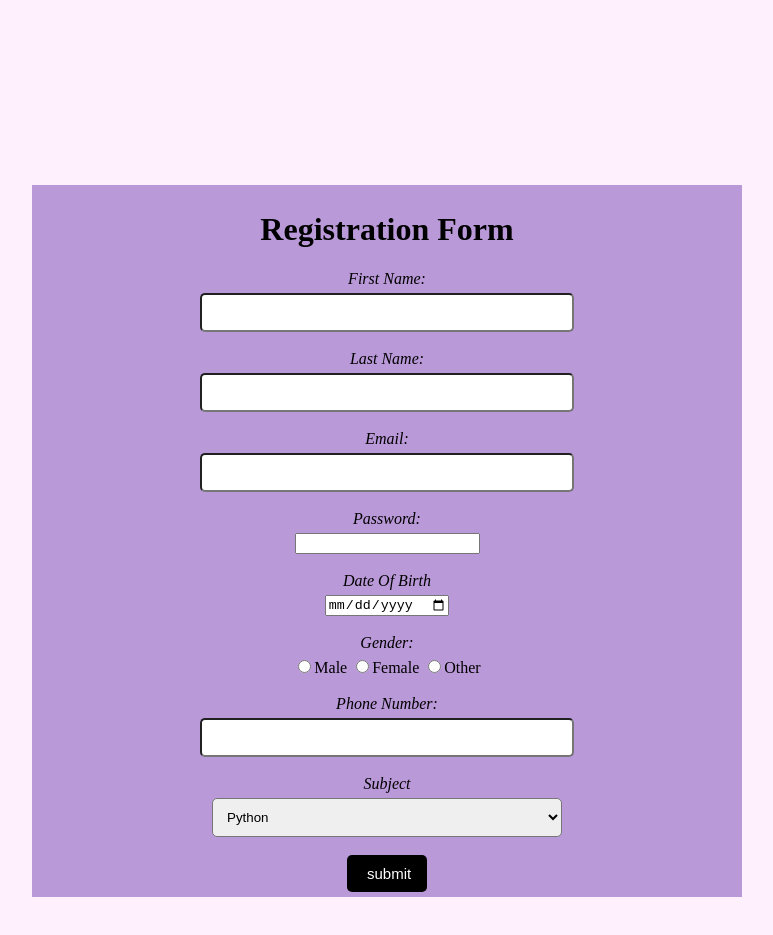
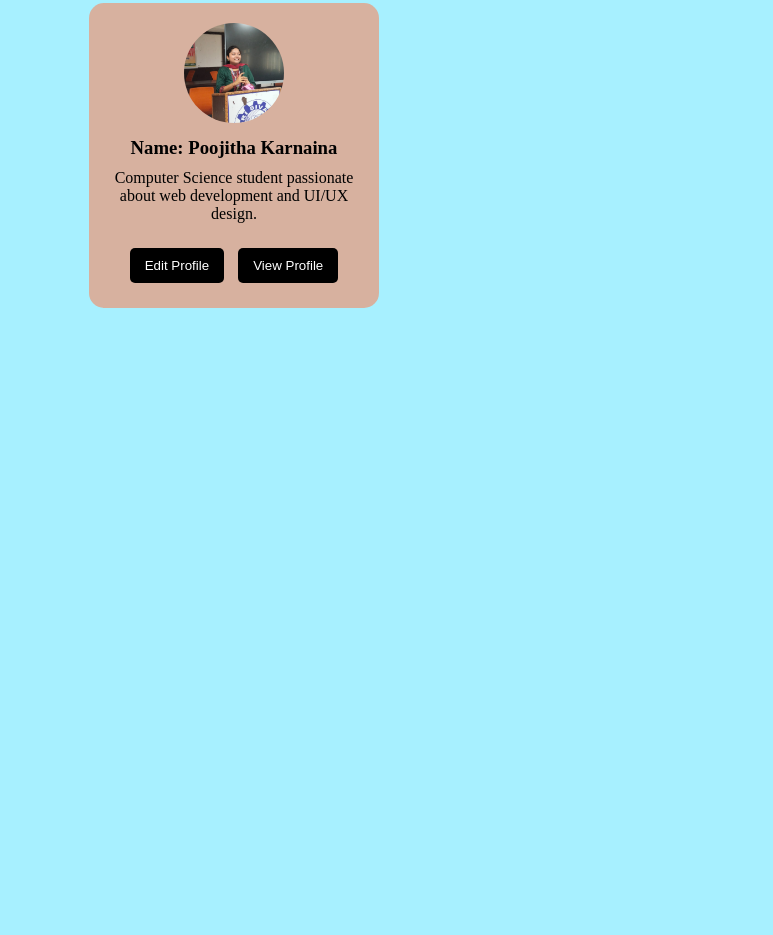
Before and after one commit to karnainapoojitha30/register, a plain HTML site: page index.html in a window 1280 px wide. Shown: the part 253-1188 px from the top of the page, without its empty margins (406-1179 px from the left). After the commit the page ends 816 px from the top, so only its background shows below. Drawn offline with Linux system fonts and the light colour scheme.

Commit message:
Add files via upload

```diff
--- a/index.html
+++ b/index.html
@@ -1,113 +1,63 @@
 <!DOCTYPE html>
 <html lang="en">
-
 <head>
     <meta charset="UTF-8">
     <meta name="viewport" content="width=device-width, initial-scale=1.0">
-    <title>Registration Form</title>
-    <style>
-        body {
-            background-color: #fff0fe;
-        }
-    </style>
-
+    <title>Profile Card</title>
 </head>
 <style>
-    form {
-        background-color: rgb(186, 153, 216);
-        padding: 5px;
-        width: 700px;
+    body{
+        background-color: rgba(0, 213, 255, 0.345);
+        font-family: 'Times New Roman', Times, serif;
+        display: flex;
         text-align: center;
-        margin: 400px;
+        justify-content: center;
+        align-items: center;
+        height: 100vh;
     }
-
-    body {
-        font-family: 'Times New Roman', Times, serif;
-        padding: 30px;
+    .card{
+        background-color: rgba(255, 127, 80, 0.548);
+        padding: 20px;
+        border-radius: 15px;
+        width: 250px;
+        height: auto;
     }
-    label {
-        display: block;
-        margin-bottom: 5px;
-        font-style: italic;
+    .card img {
+            width: 100px;
+            height: 100px;
+            border-radius: 50%;
+            object-fit: cover;
+        }
+   .card h3{
+        margin: 10px 0;
     }
-
-    input[type="text"],
-    input[type="email"],
-    input[type="DOB"],
-    select {
-        width: 50%;
-        padding: 10px;
+    .card p{
+        font-size: medium;
+        font-style: inherit;
+        margin: 10px 0 20px 0;
+    }
+   .card button{
+        background-color: black;
+        color: white;
+        padding: 10px 15px;
+        margin: 5px;
+        border: none;
         border-radius: 5px;
+        cursor: pointer;
     }
-
-    button {
-        background-color: black;
-        padding: 10px 20px;
-        border: none;
-        cursor: pointer;
-        border-radius: 5px;
-        font-size: 15px;
-        width:80px;
-    }
+    .card button:hover {
+    background-color: dodgerblue;
+    color: white;
+  }
 </style>
-
 <body>
-    <div>
-        <form>
-            <h1>Registration Form</h1>
-            <div>
-                <label for="name">First Name:</label>
-                <input type="text" id="name" name="name" required><br><br>
-
-                 <div>
-                <label for="name">Last Name:</label>
-                <input type="text" id="name" name="name" required><br><br>
-            </div>
-
-            <div>
-                <label for="email">Email:</label>
-
-                <input type="email" id="email" name="email" required><br><br>
-            </div>
-
-            <div>
-
-                <label for="password">Password:</label>
-                <input type="password" id="password" name="password" required><br><br>
-            </div>
-            <div>
-                <label for="DOB">Date Of Birth</label>
-                <input type="date" id="DOB" name="DOB" required><br><br>
-            </div>
-            <div>
-                <label for="Gender">Gender:</label>
-                <input type="radio" id="Male" name="Gender" value="Male">Male
-                <input type="radio" id="Female" name="Gender" value="Female">Female
-                <input type="radio" id="Other" name="Gender" value="Other">Other<br><br>
-            </div>
-            <div>
-                <label for="Phone Number">Phone Number:</label>
-                <input type="text" id="Phone" name="Phone" required><br><br>
-            </div>
-            <div>
-                <label for="Subject">Subject</label>
-                <select id="Subject" name="Subject">
-                    <option value="Python">Python</option>
-                    <option value="Java">Java</option>
-                    <option value="UI/UX">UI/UX</option>
-                    <option value="AI">AI</option>
-                    <option value="AWS">AWS</option>
-                </select><br><br>
-            </div>
-
-            <button style="color: white;">submit</button>
-
-        </form>
+    <div class="card">
+        <img src="MY.jpeg" alt="Profile Picture" width="200" height="200">
+        <h3>Name: Poojitha Karnaina</h3>
+        <p>Computer Science student passionate about web development and UI/UX design.</p>
+        <button type="edit">Edit Profile</button>
+        <button type="view">View Profile</button>
 
     </div>
 </body>
-
 </html>
-</body>
-
-</html>
```
